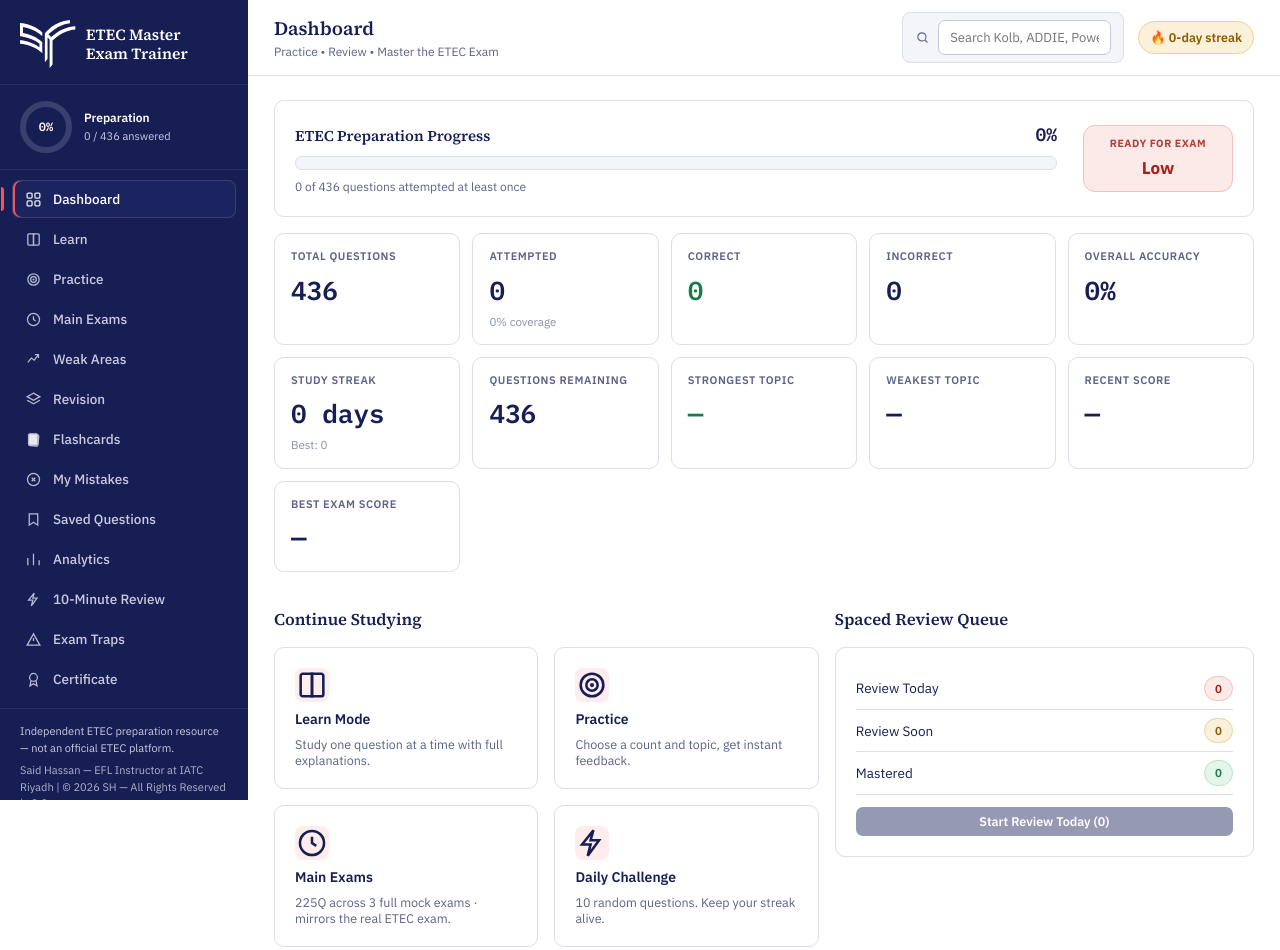
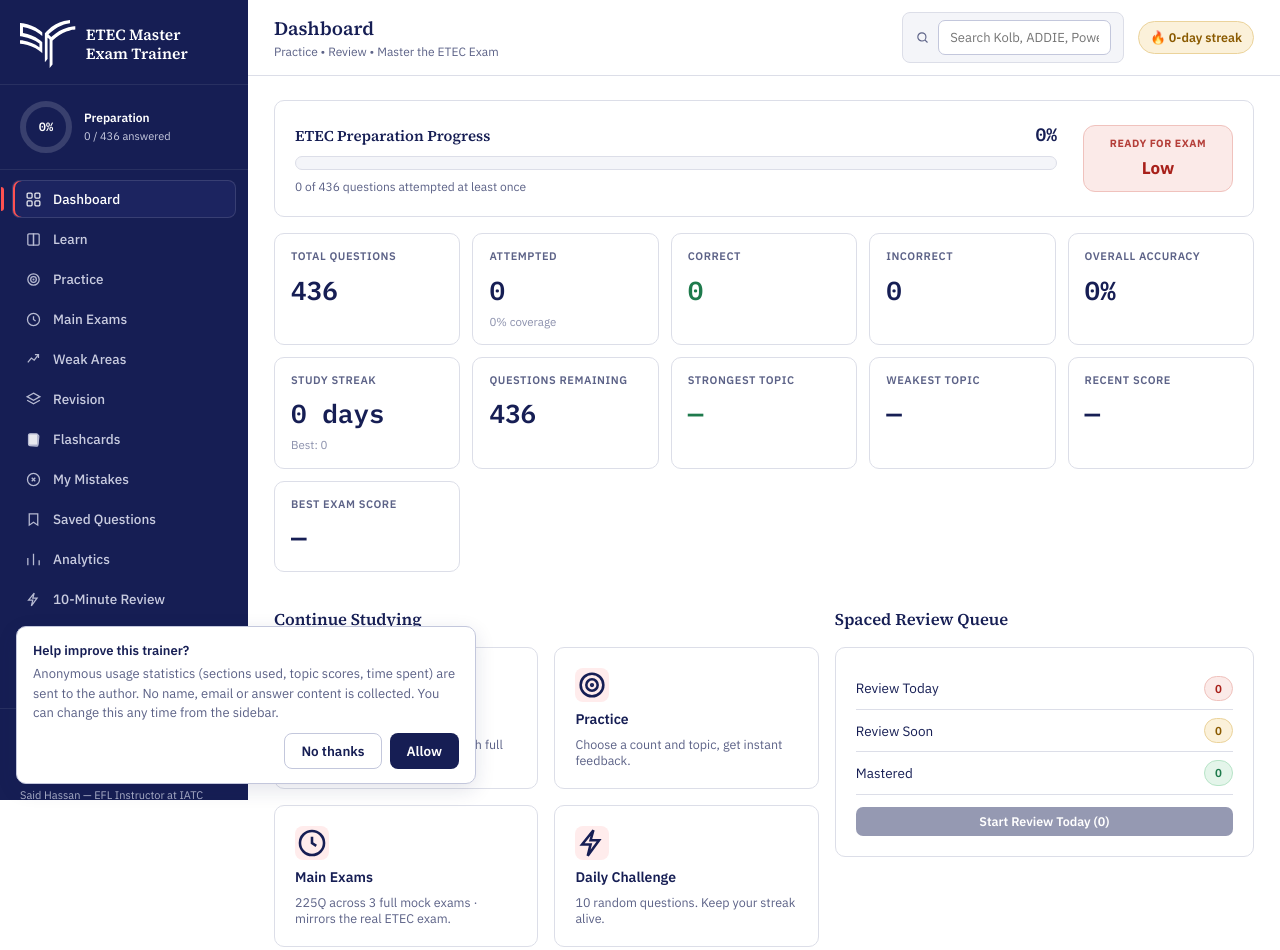
Before and after one commit to mrsaidhassan1/etec-master-exam-trainer, a plain HTML site: page index.html in a window 1280 px wide. Drawn offline with nearby package versions, Linux system fonts and the light colour scheme.

Commit message:
Enable usage collection in the published app
Sets the Apps Script endpoint and token so the online copy reports to the
owner's sheet. The token is public in this repo; rotate it (edit TOKEN in the
script, redeploy, update index.html) if it is ever abused.

Co-Authored-By: Claude Sonnet 5.5 <noreply@anthropic.com>
Claude-Session: https://claude.ai/code/session_01Ai6Q1zs4HX4eMr1dtjS6Pw

```diff
--- a/index.html
+++ b/index.html
@@ -1499,8 +1499,8 @@ function logSession(type, correct, total){
 // study/mock sessions, mock scores by domain, active time, device class.
 // NOT collected: names, emails, IP addresses, question text, which option was picked.
 const TELEMETRY = {
-  ENDPOINT: "",   // <- paste the deployed Apps Script web-app URL here (empty = collection disabled)
-  TOKEN: "",      // <- same shared token as TOKEN in the Apps Script
+  ENDPOINT: "https://script.google.com/macros/s/AKfycbzkPaJaewuJXMgOwxE_HVLDAWh6bJYKojWweIXe6fX0sUxRODo3bNDR2tUNc7vUXF80_g/exec",   // <- paste the deployed Apps Script web-app URL here (empty = collection disabled)
+  TOKEN: "mEcOFPqsdHLBUSBMehhGPc2W3s_ROORw44BUjyYReaM",      // <- same shared token as TOKEN in the Apps Script
   VERSION: "v2-2026-11-16",
   KEY: "etecMasterTrainer_usage_v1",
   FLUSH_MS: 20000, MAX_QUEUE: 300, BATCH: 40
```
